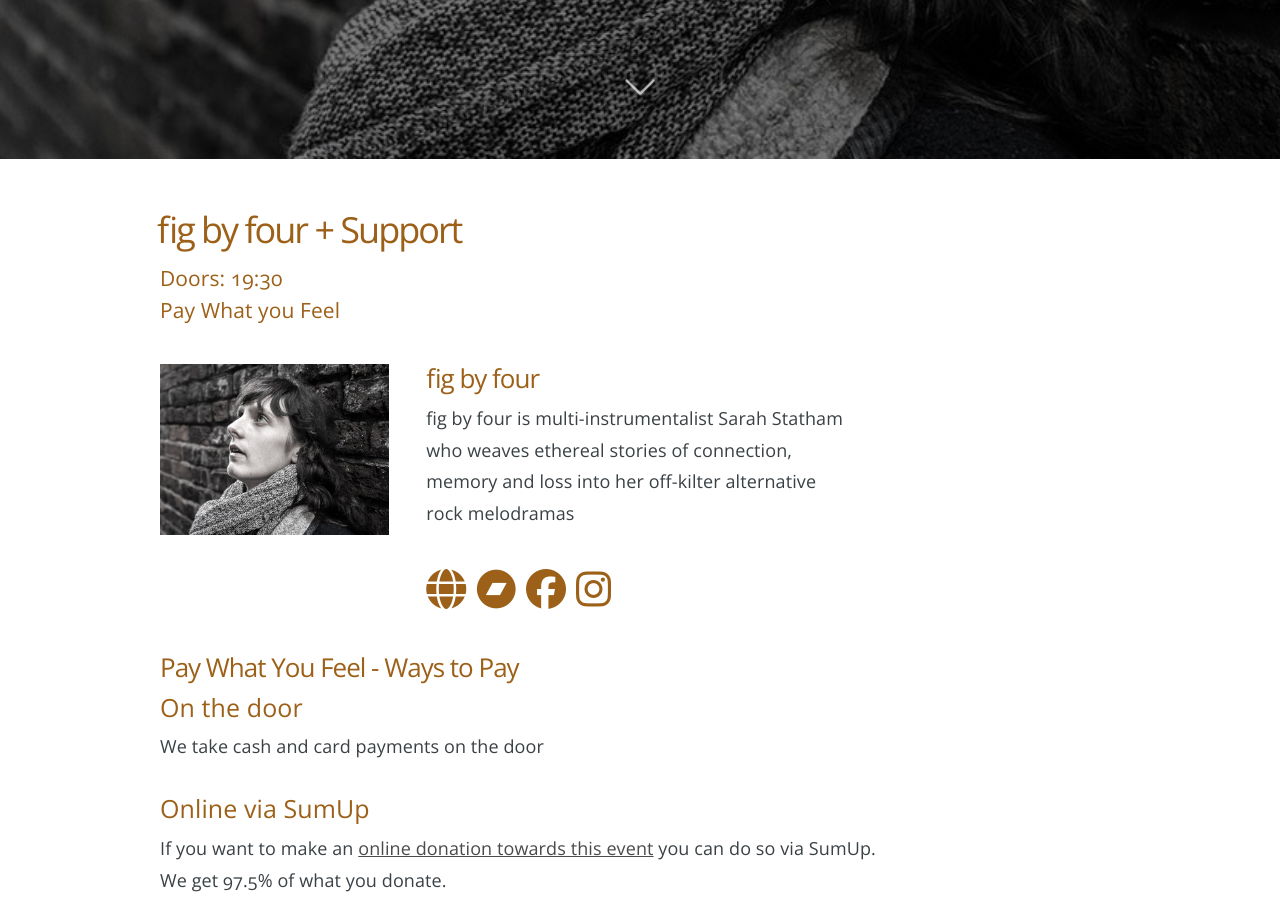
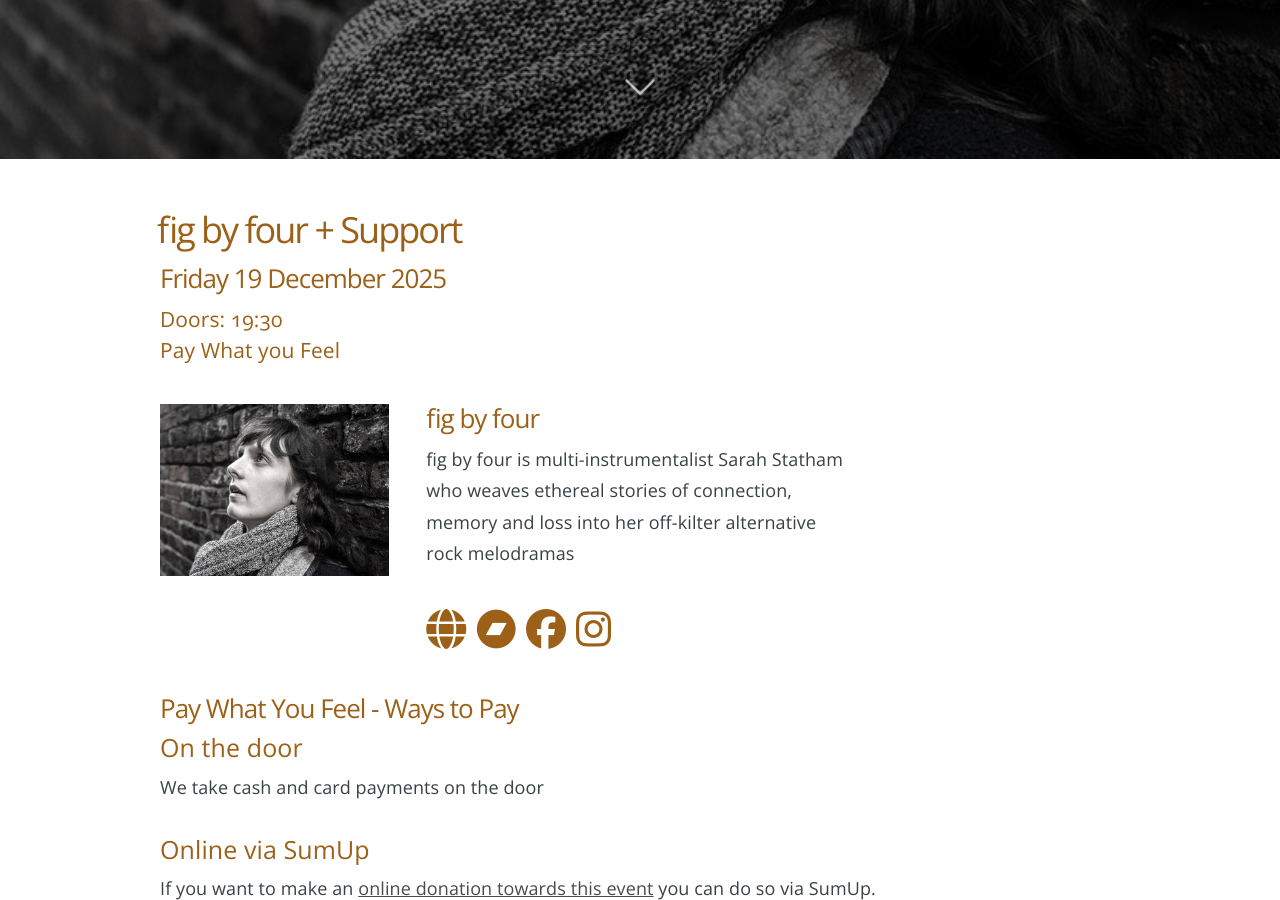
Before and after one commit to caprenter/rumble, a Jekyll site: the page built from docs/events/dec-2025.md, in a window 1280 px wide and 900 px high, scrolled down 729 px. Built offline with Jekyll 4.4.1, drawn with Linux system fonts in a browser that asks for light colours; comment, search, counter and statistics services are not loaded.

Commit message:
Updates the pages to have the event date in them

```diff
--- a/docs/_layouts/page.html
+++ b/docs/_layouts/page.html
@@ -28,6 +28,7 @@ class: 'page-template'
 
         <header class="post-header">
             <h1 class="post-title">{{ page.title }}</h1>
+            <h2>{{ page.event-date | date: "%A %d %B %Y" }}</h2>
         </header>
 
         <section class="main-page">
```
Also changed, not shown: README.md.
